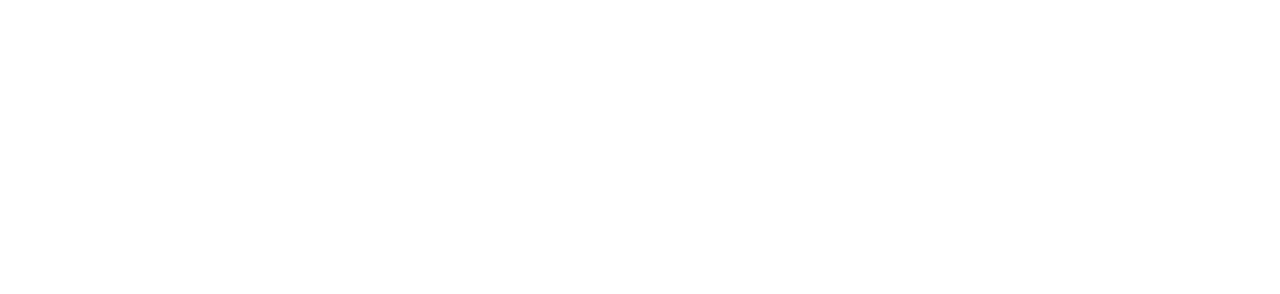
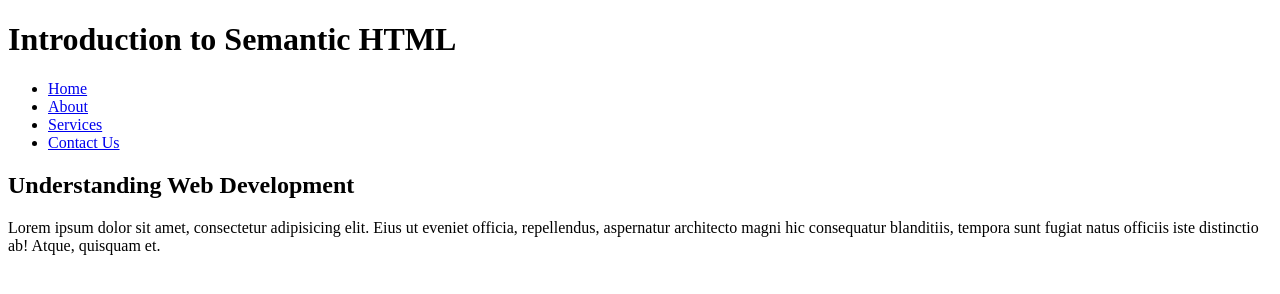
Before and after one commit to SSCGI-LJM-Alvarez/sscgi-batch1s03, a plain HTML site: page index.html in a window 1280 px wide. Drawn offline with Linux system fonts and the light colour scheme.

Commit message:
Add semantic tags

```diff
--- a/index.html
+++ b/index.html
@@ -2,6 +2,7 @@
   Version Control System
     - also known as VCS
     - a tool used to manage changes to files, code, documents & other collection of information overtime
+
     - track modifications, revert to previous versions
       -- version tracking
       -- collaboration
@@ -13,6 +14,11 @@
     - distributed version control system
     - designed to handle everything from small to large project
     - developed by Linus Torvalds in 2005
+
+    - Git configuration:
+      -- git config -- global user.name "<your_name>"
+      -- git config -- global user.email "<your_email>"
+
     - common Git commands:
       -- git init
           - initialize a new git repository
@@ -23,4 +29,67 @@
       -- git add .
           - allows us to stage changes for next commit
           - syntax: [git add] . or <file_name>
+      -- git commit
+          - allows us to save changes
+          - syntax: git commit -m "<message>"
+            - m represent message
+
+  SSH Key
+    - a pair of cryptographic keys (private & public)
+    - used to authenticate & secure communication between a client & a server in Secure Shell (SSH) protocol
+    - syntax: ssh-keygen
+      - -t rsa
+      - -b 4096
 -->
+
+<!--
+  Boilerplate
+    - refers to standardize, reusable code or text that serves as foundation for new projects
+    - provides structure or starting point
+-->
+
+<!DOCTYPE html>
+<html lang="en">
+  <head>
+    <meta charset="UTF-8" />
+    <meta name="viewport" content="width=device-width, initial-scale=1.0" />
+    <title>Intro HTML</title>
+  </head>
+  <body>
+    <header>
+      <h1>Introduction to Semantic HTML</h1>
+    </header>
+
+    <!-- nav defines navigation block such as menu or link to other pages -->
+    <nav>
+      <ul>
+        <li>
+          <a href="#home">Home</a>
+        </li>
+        <li>
+          <a href="#about">About</a>
+        </li>
+        <li>
+          <a href="#services">Services</a>
+        </li>
+        <li>
+          <a href="#contact_us">Contact Us</a>
+        </li>
+      </ul>
+    </nav>
+    <!-- end of nav -->
+
+    <!-- start main -->
+    <main>
+      <article>
+        <h2>Understanding Web Development</h2>
+      </article>
+      <p>
+        Lorem ipsum dolor sit amet, consectetur adipisicing elit. Eius ut
+        eveniet officia, repellendus, aspernatur architecto magni hic
+        consequatur blanditiis, tempora sunt fugiat natus officiis iste
+        distinctio ab! Atque, quisquam et.
+      </p>
+    </main>
+  </body>
+</html>
```
